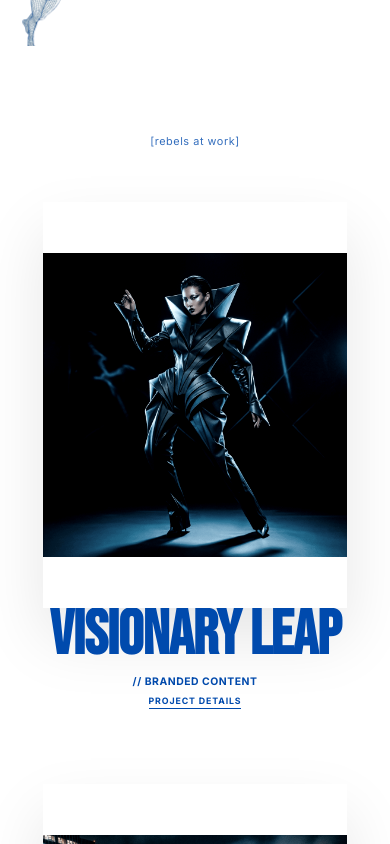
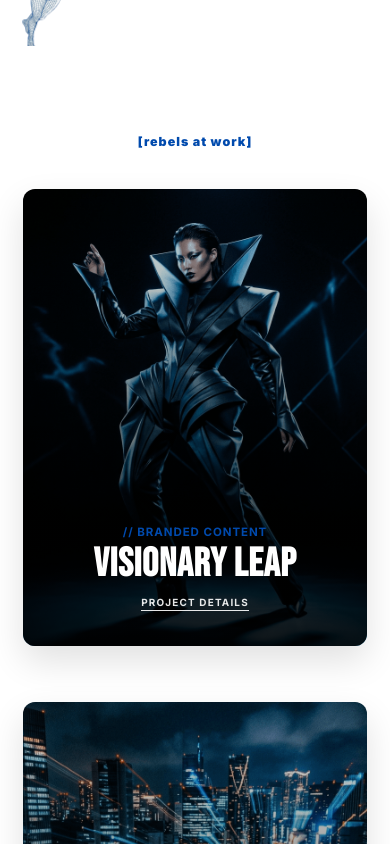
Before and after one commit to lakshya1282/AdityaLOmdu, a Next.js app: page / in a window 390 px wide. Shown: the part 1940-2784 px from the top of the page. Built offline with nearby package versions, Linux system fonts and the light colour scheme; a web font is replaced by a local one.

Commit message:
convert mobile project layout to image card with overlaid details in RebelsSection

```diff
--- a/src/components/sections/RebelsSection.module.css
+++ b/src/components/sections/RebelsSection.module.css
@@ -173,11 +173,14 @@
 
   .label {
     margin: 0 0 2.5rem;
-    font-size: 0.68rem;
+    font-size: 0.78rem;
+    font-weight: 900;
+    opacity: 1;
+    letter-spacing: 0.08em;
   }
 
   .listContainer {
-    gap: 3.8rem;
+    gap: 3.5rem;
   }
 
   .hitArea {
@@ -185,41 +188,62 @@
     cursor: default;
   }
 
-  .item {
-    font-size: clamp(3.3rem, 16vw, 5rem);
-    line-height: 0.9;
-    letter-spacing: -0.01em;
+  .mobileCardContainer {
+    position: relative;
+    width: min(88vw, 360px);
+    aspect-ratio: 3 / 4;
+    border-radius: 12px;
+    overflow: hidden;
+    box-shadow: 0 15px 35px rgba(0, 0, 0, 0.12);
+    margin: 0 auto;
+    background-color: #f6f6f6;
   }
 
-  .revealedImage,
-  .metadata {
-    display: none;
+  .mobileCardImg {
+    object-fit: cover;
+    display: block;
   }
 
-  .mobileProjectImage {
-    display: block;
-    position: relative;
-    width: min(78vw, 340px);
-    aspect-ratio: 3 / 4;
-    margin: 0.9rem auto 0;
-    z-index: 8;
+  .mobileCardOverlay {
+    position: absolute;
+    inset: 0;
+    background: linear-gradient(to top, rgba(0, 0, 0, 0.9) 0%, rgba(0, 0, 0, 0.4) 60%, rgba(0, 0, 0, 0.1) 100%);
+    z-index: 5;
+    display: flex;
+    flex-direction: column;
+    justify-content: flex-end;
+    align-items: center;
+    padding: 2.2rem 1.5rem;
+    text-align: center;
   }
 
-  .mobileMetadata {
-    display: flex;
-    width: min(78vw, 340px);
-    justify-content: space-between;
-    align-items: flex-end;
-    gap: 1rem;
-    margin: 0.7rem auto 0;
+  .mobileCardTitle {
+    font-family: var(--font-bebas);
+    font-size: 2.5rem;
+    color: #ffffff;
+    line-height: 0.95;
+    letter-spacing: 0.02em;
+    margin: 0.4rem 0 0.8rem;
+    text-transform: uppercase;
+  }
+
+  .mobileCardSubtitle {
+    font-family: var(--font-inter);
+    font-size: 0.72rem;
+    font-weight: 700;
     color: var(--accent-blue);
+    letter-spacing: 0.08em;
+  }
+
+  .mobileCardCta {
+    font-family: var(--font-inter);
+    font-size: 0.62rem;
+    font-weight: 700;
+    color: #ffffff;
+    border-bottom: 1.5px solid #ffffff;
+    padding-bottom: 2px;
+    letter-spacing: 0.12em;
+    text-transform: uppercase;
+    opacity: 0.9;
   }
 }
-
-@media (max-width: 480px) {
-  .mobileMetadata {
-    flex-direction: column;
-    align-items: center;
-    gap: 0.45rem;
-  }
-}
--- a/src/components/sections/RebelsSection.tsx
+++ b/src/components/sections/RebelsSection.tsx
@@ -35,9 +35,11 @@ function ProjectItem({ project, index, isDull, isHovered, onEnter, onLeave, isMo
         onMouseEnter={onEnter}
         onMouseLeave={onLeave}
       >
+        {!isMobile ? (
+          <>
             {/* REVEALED IMAGE */}
             <AnimatePresence>
-          {isHovered && !isMobile && (
+              {isHovered && (
                 <motion.div
                   className={styles.revealedImage}
                   initial={{ opacity: 0, scale: 0.85, rotate: -4, y: "-50%", x: "-50%" }}
@@ -50,18 +52,13 @@ function ProjectItem({ project, index, isDull, isHovered, onEnter, onLeave, isMo
               )}
             </AnimatePresence>
 
-        <div className={styles.mobileProjectImage}>
-          <Image src={project.image} alt={project.title} fill className={styles.projectImg} sizes="(max-width: 768px) 78vw, 0vw" />
-        </div>
-
             {/* CLIP CONTAINER */}
             <div className={styles.mask}>
               <motion.h2
                 className={`${styles.item} ${isDull ? styles.dull : ''}`}
-            initial={isMobile ? { y: "0%" } : undefined}
-            animate={isMobile ? { y: "0%" } : { y: inView ? "0%" : "120%" }}
-            transition={isMobile ? { duration: 0 } : { duration: 1.6, ease: [0.19, 1, 0.22, 1], delay: index * 0.15 }}
-            style={isMobile ? { transform: 'none' } : undefined}
+                initial={{ y: "120%" }}
+                animate={{ y: inView ? "0%" : "120%" }}
+                transition={{ duration: 1.6, ease: [0.19, 1, 0.22, 1], delay: index * 0.15 }}
               >
                 {project.title}
               </motion.h2>
@@ -69,7 +66,7 @@ function ProjectItem({ project, index, isDull, isHovered, onEnter, onLeave, isMo
 
             {/* METADATA */}
             <AnimatePresence>
-          {isHovered && !isMobile && (
+              {isHovered && (
                 <motion.div
                   className={styles.metadata}
                   initial={{ opacity: 0, y: 8 }}
@@ -82,10 +79,25 @@ function ProjectItem({ project, index, isDull, isHovered, onEnter, onLeave, isMo
                 </motion.div>
               )}
             </AnimatePresence>
-        <div className={styles.mobileMetadata}>
-          <span className={styles.subtitle}>{project.subtitle}</span>
-          <span className={styles.cta}>PROJECT DETAILS</span>
+          </>
+        ) : (
+          /* MOBILE VIEW: Integrated Image Card with Superimposed Text */
+          <div className={styles.mobileCardContainer}>
+            <Image
+              src={project.image}
+              alt={project.title}
+              fill
+              className={styles.mobileCardImg}
+              sizes="(max-width: 768px) 90vw, 0vw"
+              unoptimized
+            />
+            <div className={styles.mobileCardOverlay}>
+              <span className={styles.mobileCardSubtitle}>{project.subtitle}</span>
+              <h3 className={styles.mobileCardTitle}>{project.title}</h3>
+              <span className={styles.mobileCardCta}>PROJECT DETAILS</span>
             </div>
+          </div>
+        )}
       </div>
     </div>
   );
```
Lines whose indentation alone changed are shown as unchanged.
